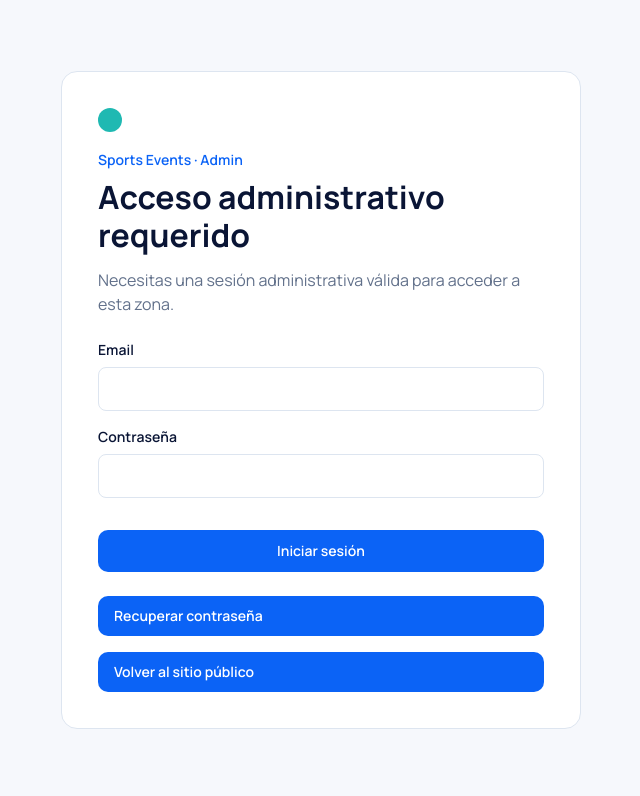
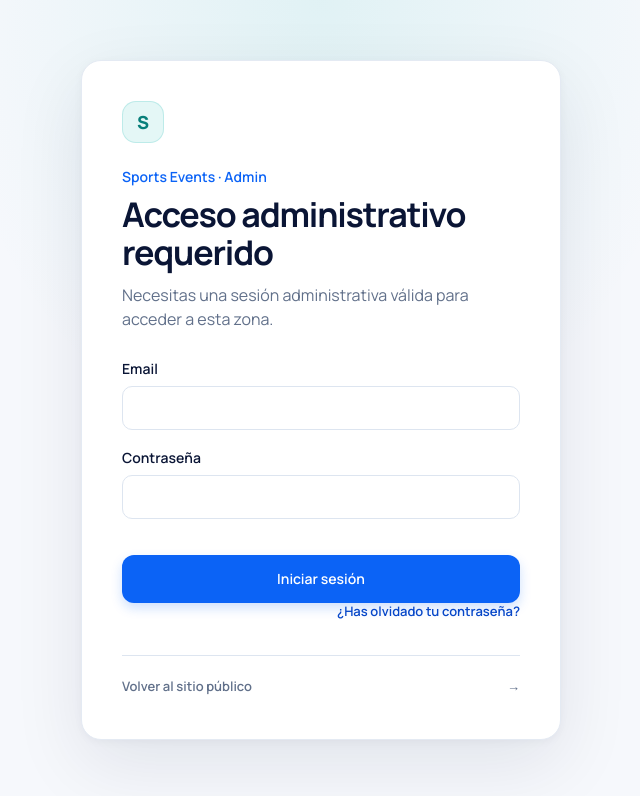
Before and after one commit to salipeapps/sports-events-web, a Next.js app: page /admin-access in a window 1280 px wide. Shown: the top 796 px of the page, without its empty margins (319-959 px from the left). Built offline with nearby package versions, Linux system fonts and the light colour scheme.

Commit message:
style(auth): polish admin access screen

```diff
--- a/src/app/globals.css
+++ b/src/app/globals.css
@@ -315,28 +315,44 @@ h1 {
 }
 
 .admin-access-page {
+  position: relative;
   min-height: 100dvh;
   display: grid;
   place-items: center;
-  padding: 24px;
-  background: var(--surface-soft);
+  padding: 40px 24px;
+  overflow: hidden;
+  background:
+    radial-gradient(ellipse at 50% 0%, color-mix(in srgb, var(--accent-teal) 10%, transparent), transparent 42%),
+    var(--surface-soft);
 }
 
 .admin-access-card {
-  width: min(520px, 100%);
-  padding: 36px;
-  border: 1px solid var(--border-default);
-  border-radius: 16px;
+  width: min(480px, 100%);
+  padding: 40px;
+  border: 1px solid color-mix(in srgb, var(--border-default) 80%, white);
+  border-radius: 20px;
   background: var(--surface-base);
+  box-shadow:
+    0 24px 72px rgb(7 26 59 / 9%),
+    0 2px 8px rgb(7 26 59 / 4%);
 }
 
 .admin-access-mark {
-  display: block;
-  width: 24px;
-  height: 24px;
-  margin-bottom: 18px;
-  border-radius: 50%;
-  background: var(--accent-teal);
+  display: grid;
+  width: 42px;
+  height: 42px;
+  place-items: center;
+  margin-bottom: 24px;
+  border: 1px solid color-mix(in srgb, var(--accent-teal) 20%, transparent);
+  border-radius: 14px;
+  color: #087f7a;
+  background: color-mix(in srgb, var(--accent-teal) 12%, white);
+  font-size: 18px;
+  font-weight: 800;
+}
+
+.admin-access-mark::before {
+  content: "S";
 }
 
 .admin-access-eyebrow {
@@ -348,31 +364,58 @@ h1 {
 }
 
 .admin-access-card h1 {
-  color: var(--text-primary);
-  font-size: var(--type-h1-size);
-  line-height: var(--type-h1-line);
+  max-width: 20ch;
+  margin: 0;
+  color: var(--text-primary);
+  font-size: clamp(28px, 5vw, 34px);
+  line-height: 1.12;
+  letter-spacing: -0.035em;
   font-weight: 700;
 }
 
 .admin-access-card > p:not(.admin-access-eyebrow) {
-  margin: 14px 0 24px;
+  margin: 12px 0 0;
   color: var(--text-muted);
   font-size: var(--type-body-size);
   line-height: var(--type-body-line);
 }
 
-.admin-access-card a {
-  display: inline-flex;
+.admin-access-recovery-link {
+  display: flex;
+  width: fit-content;
   min-height: 40px;
   align-items: center;
-  padding: 10px 16px;
-  border-radius: 10px;
-  color: var(--surface-base);
-  background: var(--brand-500);
-  font-size: var(--type-label-size);
-  line-height: var(--type-label-line);
+  margin: -12px 0 4px auto;
+  color: var(--brand-700);
+  font-size: var(--type-small-size);
   font-weight: 600;
   text-decoration: none;
+}
+
+.admin-access-recovery-link:hover,
+.admin-access-public-link:hover {
+  text-decoration: underline;
+  text-underline-offset: 3px;
+}
+
+.admin-access-public-link {
+  display: flex;
+  min-height: 44px;
+  align-items: center;
+  justify-content: space-between;
+  margin-top: 24px;
+  padding-top: 16px;
+  border-top: 1px solid var(--border-default);
+  color: var(--text-muted);
+  font-size: var(--type-small-size);
+  font-weight: 600;
+  text-decoration: none;
+}
+
+.admin-access-card a:focus-visible {
+  border-radius: 4px;
+  outline: 2px solid var(--brand-500);
+  outline-offset: 3px;
 }
 
 @media (max-width: 900px) {
@@ -2120,8 +2163,8 @@ h1 {
 
 .admin-auth-form {
   display: grid;
-  gap: 16px;
-  margin: 24px 0;
+  gap: 18px;
+  margin: 28px 0 0;
 }
 .admin-auth-form label {
   display: grid;
@@ -2134,7 +2177,7 @@ h1 {
   min-height: 44px;
   padding: 10px 12px;
   border: 1px solid var(--border-default);
-  border-radius: 8px;
+  border-radius: 10px;
   background: var(--surface-base);
   color: var(--text-primary);
 }
@@ -2145,7 +2188,43 @@ h1 {
 .admin-auth-form [role="status"] {
   margin: 0;
 }
-.admin-access-card > a {
-  display: block;
-  margin-top: 16px;
-}
+.admin-auth-form .admin-primary-button {
+  width: 100%;
+  min-height: 48px;
+  border-radius: 12px;
+  box-shadow: 0 5px 12px color-mix(in srgb, var(--brand-500) 20%, transparent);
+  transition:
+    background-color 140ms ease,
+    box-shadow 140ms ease,
+    transform 140ms ease;
+}
+.admin-auth-form .admin-primary-button:hover:not(:disabled) {
+  background: var(--brand-700);
+  box-shadow: 0 7px 16px color-mix(in srgb, var(--brand-500) 26%, transparent);
+  transform: translateY(-1px);
+}
+.admin-auth-form .admin-primary-button:focus-visible {
+  outline: 2px solid var(--brand-500);
+  outline-offset: 3px;
+}
+
+@media (max-width: 520px) {
+  .admin-access-page {
+    padding: 20px 16px;
+  }
+
+  .admin-access-card {
+    padding: 28px 24px;
+    border-radius: 18px;
+  }
+
+  .admin-access-mark {
+    margin-bottom: 20px;
+  }
+}
+
+@media (prefers-reduced-motion: reduce) {
+  .admin-auth-form .admin-primary-button {
+    transition: none;
+  }
+}
--- a/src/presentation/admin/AdminAccessState.tsx
+++ b/src/presentation/admin/AdminAccessState.tsx
@@ -29,8 +29,12 @@ export function AdminAccessState({ reason }: { reason: AdminAccessFailureReason
         <h1 id="admin-access-title">{message.title}</h1>
         <p>{message.description}</p>
         <AdminLoginForm />
-        <Link href="/admin-access/recover">Recuperar contraseña</Link>
-        <Link href="/">Volver al sitio público</Link>
+        <Link className="admin-access-recovery-link" href="/admin-access/recover">
+          ¿Has olvidado tu contraseña?
+        </Link>
+        <Link className="admin-access-public-link" href="/">
+          Volver al sitio público <span aria-hidden="true">→</span>
+        </Link>
       </section>
     </main>
   );
```
